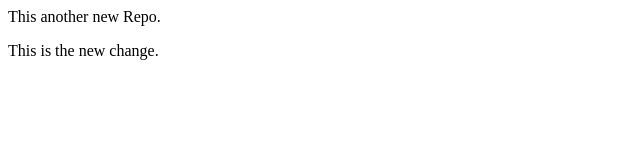
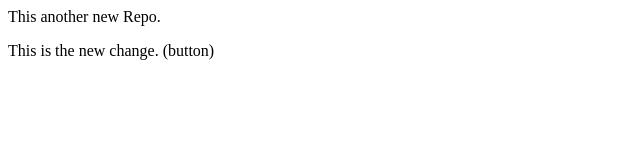
Before and after one commit to Shruti83100/LocalRepo, a plain HTML site: page index.html in a window 1280 px wide. Shown: the full height of the page, 0-640 px from the left. Drawn offline with Linux system fonts and the light colour scheme.

```diff
--- a/index.html
+++ b/index.html
@@ -1,2 +1,2 @@
 <p>This another new Repo.</p>
-<p> This is the new change.</p>
+<p> This is the new change. (button)</p>
```
